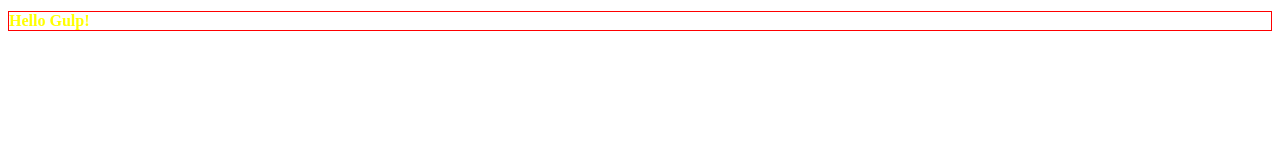
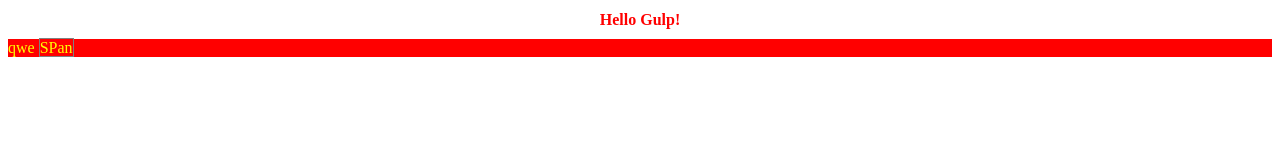
Before and after one commit to akimskiy/base_imposition, a website: page public/index.html in a window 1280 px wide. Drawn offline with Linux system fonts and the light colour scheme.

Commit message:
UNDO Changes

```diff
--- a/public/index.html
+++ b/public/index.html
@@ -10,5 +10,9 @@
 </head>
 <body>
     <h1>Hello Gulp!</h1>
+    <div class="qwe er">qwe
+    	<span>SPan</span>
+
+    </div>
 </body>
 </html>
--- a/src/style/scss/_font.scss
+++ /dev/null
@@ -1,3 +0,0 @@
-h1 {
-    border: 1px solid red;
-}
--- a/src/style/scss/main.scss
+++ b/src/style/scss/main.scss
@@ -1,5 +1,15 @@
 @import "font";
 h1{
-    color: yellow;
+    color: red;
+    text-align: center;
     font-size: 16px;
 }
+.qwe {
+	background: red;
+	&.er{
+	color: yellow;
+	}
+	span {
+	border: 1px solid grey;
+	}
+}
```
Also changed, not shown: package.json (+20 -7 lines), public/style/css/main.css, 1 other file.
